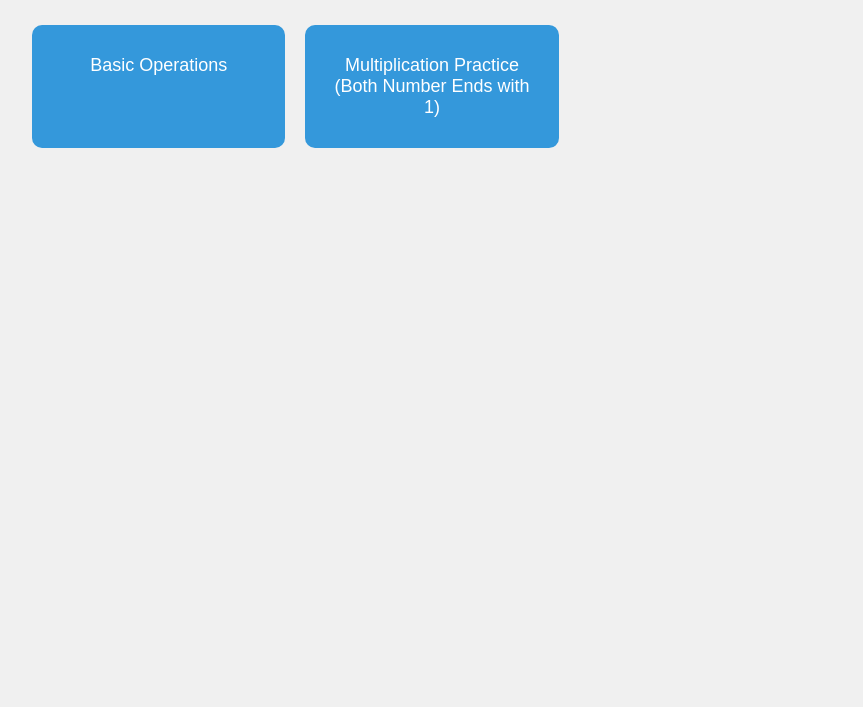
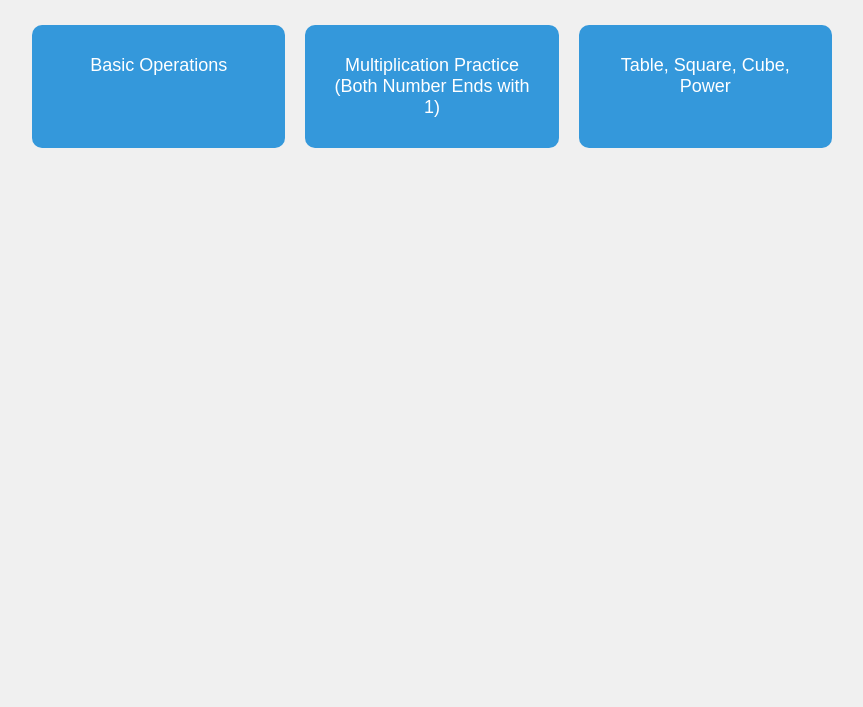
Before and after one commit to jobpreptools/mathtool, a plain HTML site: page index.html in a window 1280 px wide. Shown: the part 93-800 px from the top of the page, without its empty margins (208-1071 px from the left). Drawn offline with Linux system fonts and the light colour scheme.

Commit message:
Update index.html

```diff
--- a/index.html
+++ b/index.html
@@ -60,7 +60,7 @@
     <div class="grid-container">
         <a href="mathtool.html" class="tool-button">Basic Operations</a>
         <a href="ends1.html" class="tool-button">Multiplication Practice (Both Number Ends with 1)</a>
-<!--         <span class="tool-button">Multiplication Practice (Both Number Ends with 1)</span> -->
+        <a href="pracmath.html" class="tool-button">Table, Square, Cube, Power</a>
         <!-- <span class="tool-button disabled-button">Calculus Tools</span>
         <span class="tool-button disabled-button">Statistics Calculator</span>
         <span class="tool-button disabled-button">Arithmetic Drills</span>
```
